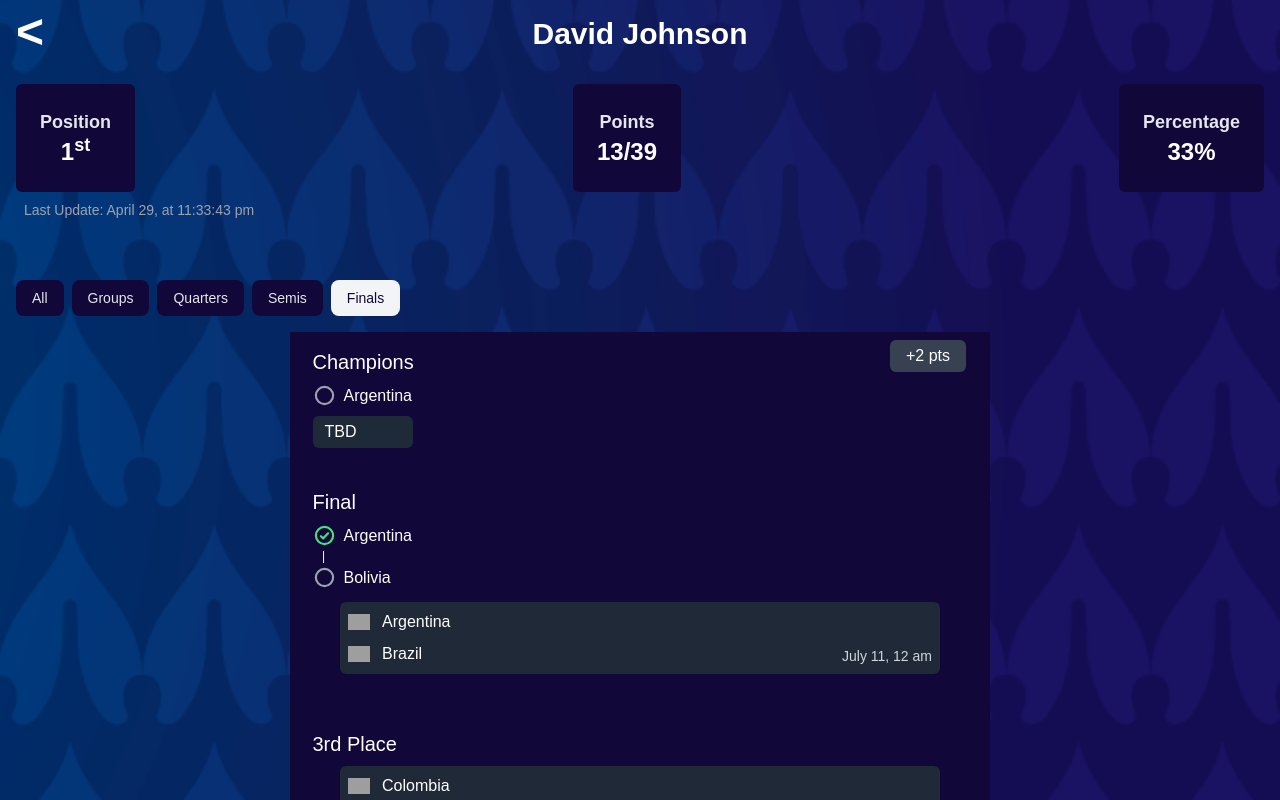
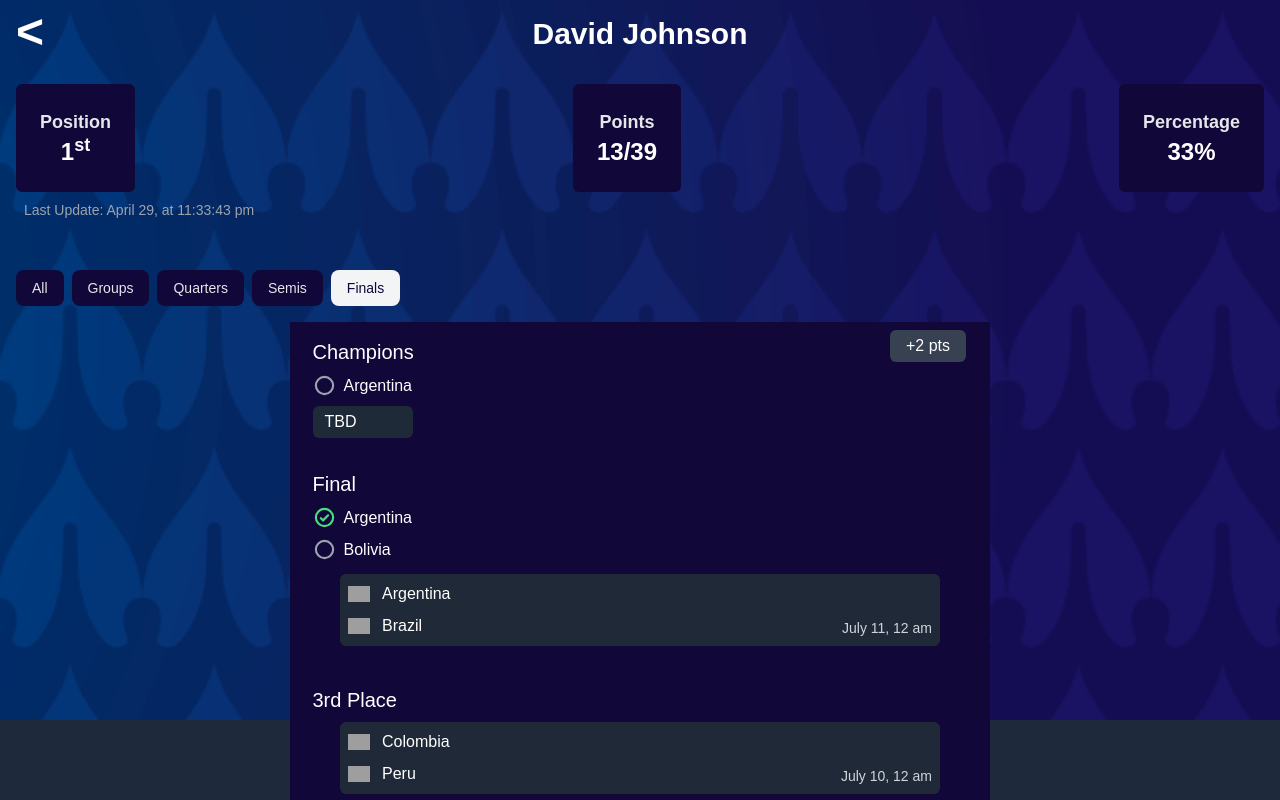
Before and after one commit to devslife7/copa-america-2024, a Next.js app: page /1 in a window 1280 px wide. Shown: the top 800 px of the page. Built offline with nearby package versions, Linux system fonts and the light colour scheme; grey boxes are pictures that could not be loaded; a web font is replaced by a local one.

Commit message:
Shifting background fix

```diff
--- a/app/[id]/fixtures.tsx
+++ b/app/[id]/fixtures.tsx
@@ -140,8 +140,8 @@ export default function Fixtures() {
     )
   }
   const renderFinals = () => {
-    console.log("predictions", user.predictions)
-    console.log("fixtures", fixtures)
+    // console.log("predictions", user.predictions)
+    // console.log("fixtures", fixtures)
     const winnerPrediction = user.predictions.winner
     const finalPredictions = user.predictions.final
 
@@ -155,7 +155,7 @@ export default function Fixtures() {
         <div className="relative pt-4 px-[22.5px] pb-6">
           <span className="absolute bg-gray-700 px-4  py-1 rounded-md top-2 right-6">+2 pts</span>
 
-          <div className="space-y-2 mb-10">
+          <div className="space-y-2 mb-8">
             <h2 className="text-xl">Champions</h2>
             <div className="flex space-x-2 text-center">
               {false ? (
@@ -170,7 +170,7 @@ export default function Fixtures() {
             <div className="bg-[#1F2A38] px-3 py-1 rounded-md inline-block w-[100px] mt-2">TBD</div>
           </div>
 
-          <div className="mb-8">
+          <div className="mb-4">
             <h2 className="text-xl mb-2">Final</h2>
             <div className="flex space-x-2">
               {teamsInFinalFixtures.includes(+finalPredictions[0]) ? (
@@ -182,8 +182,8 @@ export default function Fixtures() {
               )}
               <h2>{TeamIds[finalPredictions[0] as keyof typeof TeamIds]}</h2>
             </div>
-            <div className="text-xs ml-[9.5px] mb-[2px]">{"|"}</div>
-            <div className="flex space-x-2">
+            {/* <div className="text-xs ml-[9.5px] mb-[2px]">{"|"}</div> */}
+            <div className="flex space-x-2 mt-2">
               {teamsInFinalFixtures.includes(+finalPredictions[1]) ? (
                 <CheckMarkSVG className="text-green-400" />
               ) : false ? (
--- a/app/[id]/page.tsx
+++ b/app/[id]/page.tsx
@@ -14,7 +14,7 @@ export default function userPredictions({ params }: { params: any }) {
   if (!user) return <div>User not found</div>
 
   return (
-    <div className="relative text-white">
+    <div className="relative text-white h-[90vh]">
       <Image
         src={background}
         alt="User Predictions"
@@ -36,7 +36,7 @@ export default function userPredictions({ params }: { params: any }) {
         <UserStats />
       </div>
 
-      <LastUpdated className=" mx-6 mb-[60px]" />
+      <LastUpdated className=" mx-6 mb-[50px]" />
 
       <div>
         <Fixtures />
--- a/components/home/upcoming-fixture.tsx
+++ b/components/home/upcoming-fixture.tsx
@@ -15,7 +15,7 @@ export default function UpcomingFixtures() {
   const upcomingFixtures = fixtures.upcomingFixtures.upcoming
   const pastFixture = fixtures.upcomingFixtures.past
 
-  console.log("pastFixture", pastFixture)
+  // console.log("pastFixture", pastFixture)
   return (
     <section className="px-6 pt-[100px] pb-[90px] text-white">
       <div className="max-w-[600px] mx-auto">
```
